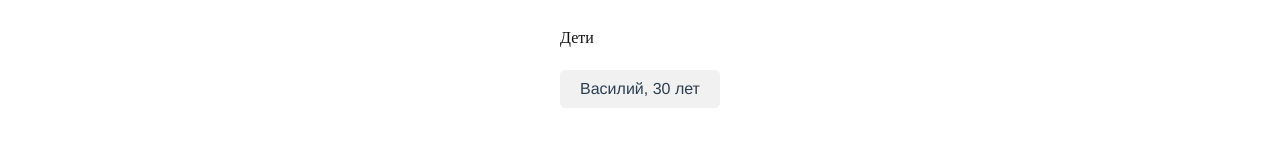
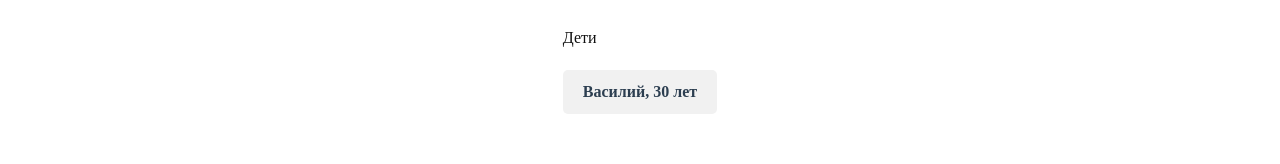
Before and after one commit to MoisGames/test-vue-add-children, a Vue app: page /#/preview in a window 1280 px wide. Shown: the part 187-351 px from the top of the page. Built offline with nearby package versions, Linux system fonts and the light colour scheme.

Commit message:
style Исправил шрифт в блоке children

```diff
--- a/src/components/preview/PreviewBlock.vue
+++ b/src/components/preview/PreviewBlock.vue
@@ -70,6 +70,12 @@ export default {
     border-radius: 5px;
     opacity: 0px;
     background-color: rgba(241, 241, 241, 1);
+    font-family: Montserrat;
+    font-size: 16px;
+    font-weight: 700;
+    line-height: 24px;
+    text-align: left;
+
 
 }
 </style>
```
